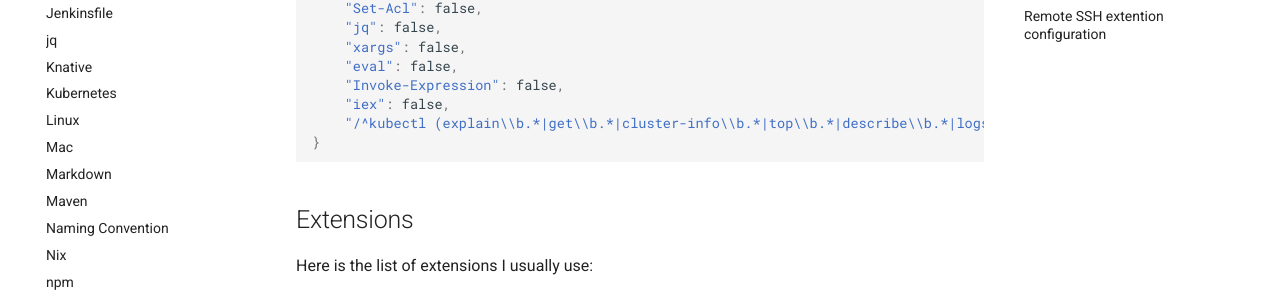
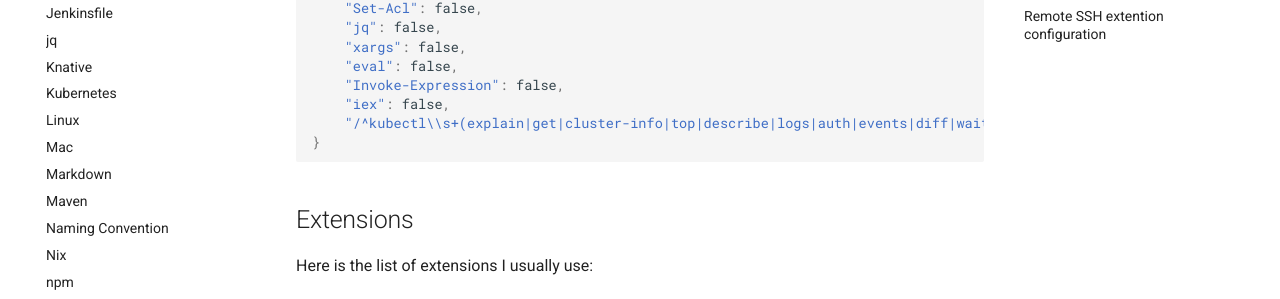
Before and after one commit to woernfl/cheatsheets, an MkDocs documentation site: the page built from docs/vs-code.md, in a window 1280 px wide and 900 px high, scrolled down 3030 px. Shown: the part 146-445 px from the top of the window. Built offline with MkDocs 1.6.1 and Material for MkDocs 9.7.7, drawn with Linux system fonts in a browser that asks for light colours; comment, search, counter and statistics services are not loaded.

````diff
--- a/docs/vs-code.md
+++ b/docs/vs-code.md
@@ -163,7 +163,7 @@
     "eval": false,
     "Invoke-Expression": false,
     "iex": false,
-    "/^kubectl (explain\\b.*|get\\b.*|cluster-info\\b.*|top\\b.*|describe\\b.*|logs\\b.*|auth\\b.*|events\\b.*|diff\\b.*|wait\\b.*|api-resources\\b.*|api-versions\\b.*|version\\b.*)$/": true
+    "/^kubectl\\s+(explain|get|cluster-info|top|describe|logs|auth|events|diff|wait|api-resources|api-versions|version?)\\b/": true,
 }
 ```
 
````
